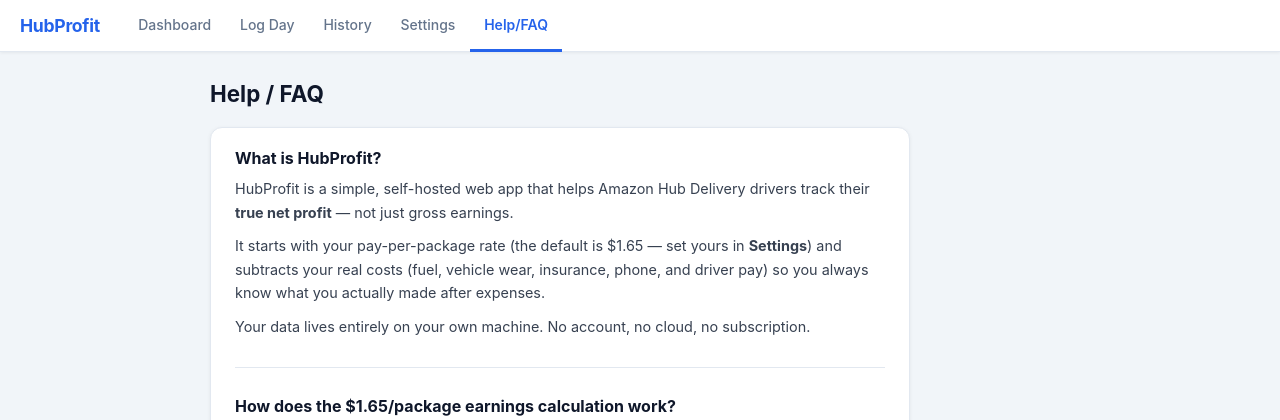
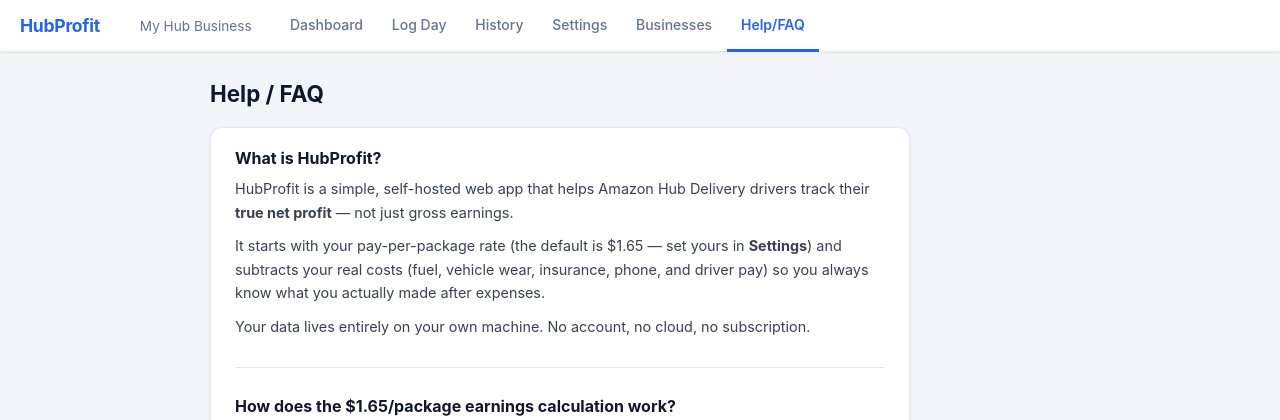
Before and after one commit to victorca0412-dev/hub-profit, a FastAPI app: page /help in a window 1280 px wide. Shown: the top 420 px of the page. Run offline with FastAPI, Linux system fonts and the light colour scheme; data comes from the database, SQL or seed files in the repository.

Commit message:
feat: scope every route to the active business, add switcher and management
Routes resolve the active business once through _active_business and
pass its id to every repo call. _ctx supplies the switcher's data to
every template so the header does not depend on each route remembering
to provide it.

_active_business is deliberately self-healing: if the stored id points
at a business that was archived or removed, it falls back to the first
active one and persists that. Otherwise one stale id would 500 every
page in the app with no way to fix it from the UI.

The switcher does not render at all with a single business, so nothing
changes for the users who have one. That path shows the business name
as plain text instead - which finally makes business_name visible
somewhere, closing bug E from the spec.

Co-Authored-By: Claude Opus 5 (1M context) <noreply@anthropic.com>

```diff
--- a/app/main.py
+++ b/app/main.py
@@ -11,7 +11,8 @@ from fastapi.staticfiles import StaticFiles
 from fastapi.templating import Jinja2Templates
 
 from app.db import init_db, get_conn
-from app import settings_repo, entries_repo, drivers_repo, periods, fueleconomy
+from app import (settings_repo, entries_repo, drivers_repo, businesses_repo,
+                 periods, fueleconomy)
 from app.validation import parse_date, parse_number, parse_int
 
 DB_PATH = os.environ.get("HUBPROFIT_DB", "data/hub.db")
@@ -23,6 +24,20 @@ app = FastAPI(title="HubProfit")
 app.mount("/static", StaticFiles(directory=BASE_DIR / "static"), name="static")
 templates = Jinja2Templates(directory=BASE_DIR / "templates")
 
+SETTINGS_NUMBERS = (
+    ("pay_per_package", "Pay per package"),
+    ("gas_price_per_gal", "Gas price per gallon"),
+    ("vehicle_mpg", "Fuel economy (MPG)"),
+)
+EXPENSE_KEYS = ("fuel", "vehicle_wear", "insurance", "phone", "driver")
+EXPENSE_LABELS = {
+    "fuel": "Fuel", "vehicle_wear": "Vehicle wear",
+    "insurance": "Insurance", "phone": "Phone / data",
+    "driver": "Driver pay",
+}
+LOG_FIELDS = ("date", "packages", "miles", "hours", "extra_expense",
+              "driver_id", "note")
+
 
 @contextmanager
 def get_db():
@@ -33,27 +48,62 @@ def get_db():
         conn.close()
 
 
-def _month_counts(conn, entries):
+# ── Active business ──────────────────────────────────────────────────
+
+def _active_business(conn):
+    """The business every request is scoped to.
+
+    Self-healing on purpose: if the stored id points at a business that
+    was archived or removed, fall back to the first active one and
+    persist that. Otherwise a single stale id would 500 every page in the
+    app with no way to fix it from the UI.
+    """
+    business = businesses_repo.get_business(
+        conn, settings_repo.get_active_business_id(conn))
+    if business is None or business["archived"]:
+        active = businesses_repo.list_businesses(conn)
+        if not active:
+            raise HTTPException(status_code=500,
+                                detail="No active business configured")
+        business = active[0]
+        settings_repo.set_active_business(conn, business["id"])
+    return business
+
+
+def _ctx(conn, **extra):
+    """Base template context. Every render merges this in."""
+    business = extra.pop("business", None) or _active_business(conn)
+    ctx = {
+        "business": business,
+        "businesses": businesses_repo.list_businesses(conn),
+        "settings": settings_repo.get_settings(conn),
+    }
+    ctx.update(extra)
+    return ctx
+
+
+def _month_counts(conn, entries, business_id):
     months = {e["date"][:7] for e in entries}
-    return {ym: entries_repo.distinct_workdays_in_month(conn, ym)
+    return {ym: entries_repo.distinct_workdays_in_month(conn, ym, business_id)
             for ym in months}
 
+
+# ── Dashboard ────────────────────────────────────────────────────────
 
 @app.get("/")
 def dashboard(request: Request, period: str = "week"):
     with get_db() as conn:
+        business = _active_business(conn)
         start, end = periods.range_for(period)
-        entries = entries_repo.list_entries(conn, start, end)
-        mdc = _month_counts(conn, entries)
+        entries = entries_repo.list_entries(conn, start, end, business["id"])
+        mdc = _month_counts(conn, entries, business["id"])
         agg = periods.aggregate(entries, month_day_counts=mdc)
-        s = settings_repo.get_settings(conn)
-    return templates.TemplateResponse(request, "dashboard.html", {
-        "agg": agg, "period": period, "settings": s, "active": "dashboard"})
+        return templates.TemplateResponse(request, "dashboard.html", _ctx(
+            conn, business=business, agg=agg, period=period,
+            active="dashboard"))
 
 
-LOG_FIELDS = ("date", "packages", "miles", "hours", "extra_expense",
-              "driver_id", "note")
-
+# ── Log Day ──────────────────────────────────────────────────────────
 
 def _log_values(entry=None, form=None):
     """String values for redisplaying the Log Day form.
@@ -74,22 +124,21 @@ def _log_values(entry=None, form=None):
     return values
 
 
-def _render_log(request, conn, entry, values, errors, status=200):
-    s = settings_repo.get_settings(conn)
-    cfg = settings_repo.get_expense_config(conn)
-    drivers = drivers_repo.list_drivers(conn, only_active=True)
+def _render_log(request, conn, business, entry, values, errors, status=200):
+    cfg = settings_repo.get_expense_config(conn, business["id"])
+    drivers = drivers_repo.list_drivers(conn, business["id"], only_active=True)
     if entry and entry["driver_id"] is not None and \
             not any(d["id"] == entry["driver_id"] for d in drivers):
         # Editing must not drop the day's assigned driver just because
         # they were later deactivated: keep them selectable.
-        assigned = drivers_repo.get_driver(conn, entry["driver_id"])
+        assigned = drivers_repo.get_driver(conn, entry["driver_id"],
+                                           business["id"])
         if assigned is not None:
             drivers.append(assigned)
-    return templates.TemplateResponse(request, "log_day.html", {
-        "settings": s, "expense_config": cfg, "drivers": drivers,
-        "today": date.today().isoformat(), "entry": entry,
-        "values": values, "errors": errors, "active": "log"},
-        status_code=status)
+    return templates.TemplateResponse(request, "log_day.html", _ctx(
+        conn, business=business, expense_config=cfg, drivers=drivers,
+        today=date.today().isoformat(), entry=entry, values=values,
+        errors=errors, active="log"), status_code=status)
 
 
 def _parse_log_form(form):
@@ -134,15 +183,16 @@ def _parse_log_form(form):
 @app.get("/log")
 def log_form(request: Request, edit: int | None = None):
     with get_db() as conn:
+        business = _active_business(conn)
         entry = None
         if edit is not None:
-            entry = entries_repo.get_entry(conn, edit)
+            entry = entries_repo.get_entry(conn, edit, business["id"])
             if entry is None:
                 raise HTTPException(status_code=404, detail="Entry not found")
         values = _log_values(entry=entry)
         if entry is None:
             values["date"] = date.today().isoformat()
-        return _render_log(request, conn, entry, values, {})
+        return _render_log(request, conn, business, entry, values, {})
 
 
 @app.post("/log")
@@ -150,10 +200,11 @@ async def log_submit(request: Request):
     form = await request.form()
     data, errors = _parse_log_form(form)
     with get_db() as conn:
+        business = _active_business(conn)
         if errors:
-            return _render_log(request, conn, None,
+            return _render_log(request, conn, business, None,
                                _log_values(form=form), errors, status=400)
-        entries_repo.create_entry(conn, data)
+        entries_repo.create_entry(conn, data, business["id"])
     return RedirectResponse("/", status_code=303)
 
 
@@ -162,42 +213,49 @@ async def log_update(request: Request, entry_id: int):
     form = await request.form()
     data, errors = _parse_log_form(form)
     with get_db() as conn:
-        entry = entries_repo.get_entry(conn, entry_id)
+        business = _active_business(conn)
+        entry = entries_repo.get_entry(conn, entry_id, business["id"])
         if entry is None:
             raise HTTPException(status_code=404, detail="Entry not found")
         if errors:
-            return _render_log(request, conn, entry,
+            return _render_log(request, conn, business, entry,
                                _log_values(entry=entry, form=form),
                                errors, status=400)
-        entries_repo.update_entry(conn, entry_id, data)
+        entries_repo.update_entry(conn, entry_id, data, business["id"])
     return RedirectResponse("/history", status_code=303)
 
+
+# ── History ──────────────────────────────────────────────────────────
 
 @app.get("/history")
 def history(request: Request, period: str = "all"):
     with get_db() as conn:
+        business = _active_business(conn)
         start, end = periods.range_for(period)
-        entries = entries_repo.list_entries(conn, start, end)
-        mdc = _month_counts(conn, entries)
+        entries = entries_repo.list_entries(conn, start, end, business["id"])
+        mdc = _month_counts(conn, entries, business["id"])
         rows = [{**r["entry"], "computed": r["computed"]}
                 for r in periods.computed_entries(entries, mdc)]
-    return templates.TemplateResponse(request, "history.html", {
-        "rows": rows, "period": period, "active": "history"})
+        return templates.TemplateResponse(request, "history.html", _ctx(
+            conn, business=business, rows=rows, period=period,
+            active="history"))
 
 
 @app.post("/history/delete/{entry_id}")
 def history_delete(entry_id: int):
     with get_db() as conn:
-        entries_repo.delete_entry(conn, entry_id)
+        business = _active_business(conn)
+        entries_repo.delete_entry(conn, entry_id, business["id"])
     return RedirectResponse("/history", status_code=303)
 
 
 @app.get("/history.csv")
 def history_csv(period: str = "all"):
     with get_db() as conn:
+        business = _active_business(conn)
         start, end = periods.range_for(period)
-        entries = entries_repo.list_entries(conn, start, end)
-        mdc = _month_counts(conn, entries)
+        entries = entries_repo.list_entries(conn, start, end, business["id"])
+        mdc = _month_counts(conn, entries, business["id"])
         rows = periods.computed_entries(entries, mdc)
     buf = io.StringIO()
     w = csv.writer(buf)
@@ -214,39 +272,29 @@ def history_csv(period: str = "all"):
         headers={"Content-Disposition": "attachment; filename=hubprofit.csv"})
 
 
-SETTINGS_NUMBERS = (
-    ("pay_per_package", "Pay per package"),
-    ("gas_price_per_gal", "Gas price per gallon"),
-    ("vehicle_mpg", "Fuel economy (MPG)"),
-)
-EXPENSE_KEYS = ("fuel", "vehicle_wear", "insurance", "phone", "driver")
-EXPENSE_LABELS = {
-    "fuel": "Fuel", "vehicle_wear": "Vehicle wear",
-    "insurance": "Insurance", "phone": "Phone / data",
-    "driver": "Driver pay",
-}
+# ── Settings ─────────────────────────────────────────────────────────
+
+def _stored_settings_values(conn, business):
+    s = settings_repo.get_settings(conn)
+    return {"pay_per_package": str(business["pay_per_package"]),
+            "gas_price_per_gal": str(s["gas_price_per_gal"]),
+            "vehicle_mpg": str(s["vehicle_mpg"])}
 
 
-def _render_settings(request, conn, values, errors, status=200):
-    s = settings_repo.get_settings(conn)
-    cfg = settings_repo.get_expense_config(conn)
-    drivers = drivers_repo.list_drivers(conn)
-    return templates.TemplateResponse(request, "settings.html", {
-        "settings": s, "expense_config": cfg, "drivers": drivers,
-        "values": values, "errors": errors, "active": "settings"},
-        status_code=status)
-
-
-def _stored_settings_values(conn):
-    s = settings_repo.get_settings(conn)
-    return {k: str(s[k]) for k, _ in SETTINGS_NUMBERS}
+def _render_settings(request, conn, business, values, errors, status=200):
+    cfg = settings_repo.get_expense_config(conn, business["id"])
+    drivers = drivers_repo.list_drivers(conn, business["id"])
+    return templates.TemplateResponse(request, "settings.html", _ctx(
+        conn, business=business, expense_config=cfg, drivers=drivers,
+        values=values, errors=errors, active="settings"), status_code=status)
 
 
 @app.get("/settings")
 def settings_page(request: Request):
     with get_db() as conn:
-        return _render_settings(request, conn,
-                                _stored_settings_values(conn), {})
+        business = _active_business(conn)
+        return _render_settings(request, conn, business,
+                                _stored_settings_values(conn, business), {})
 
 
 @app.post("/settings")
@@ -269,37 +317,48 @@ async def settings_save(request: Request):
         expenses[key] = (bool(form.get(f"exp_{key}_enabled")), amount or 0.0)
 
     with get_db() as conn:
+        business = _active_business(conn)
         if errors:
             # Nothing is written when anything is wrong. A partial save
             # would leave the rate and the costs disagreeing about which
             # submission they came from.
             values = {k: (form.get(k) or "") for k, _ in SETTINGS_NUMBERS}
-            return _render_settings(request, conn, values, errors, status=400)
+            return _render_settings(request, conn, business, values, errors,
+                                    status=400)
         settings_repo.update_settings(conn, {
-            "business_name": form.get("business_name", ""),
             "vehicle_year": form.get("vehicle_year", ""),
             "vehicle_make": form.get("vehicle_make", ""),
             "vehicle_model": form.get("vehicle_model", ""),
             "track_hours": 1 if form.get("track_hours") else 0,
+            "gas_price_per_gal": numbers["gas_price_per_gal"],
+            "vehicle_mpg": numbers["vehicle_mpg"],
+        })
+        businesses_repo.update_business(conn, business["id"], {
+            "name": (form.get("business_name") or "").strip()
+                    or business["name"],
+            "pay_per_package": numbers["pay_per_package"],
             "drivers_enabled": 1 if form.get("drivers_enabled") else 0,
-            **numbers,
         })
         for key, (enabled, amount) in expenses.items():
             settings_repo.update_expense_config(
-                conn, key, enabled=enabled, amount=amount)
+                conn, business["id"], key, enabled=enabled, amount=amount)
     return RedirectResponse("/settings", status_code=303)
 
+
+# ── Drivers ──────────────────────────────────────────────────────────
 
 @app.post("/settings/drivers")
 async def driver_add(request: Request):
     form = await request.form()
     name = (form.get("name") or "").strip()
     with get_db() as conn:
+        business = _active_business(conn)
         if not name:
             return _render_settings(
-                request, conn, _stored_settings_values(conn),
+                request, conn, business,
+                _stored_settings_values(conn, business),
                 {"driver_name": "Driver name is required."}, status=400)
-        drivers_repo.add_driver(conn, name)
+        drivers_repo.add_driver(conn, name, business["id"])
     return RedirectResponse("/settings", status_code=303)
 
 
@@ -308,11 +367,14 @@ async def driver_rename(request: Request, driver_id: int):
     form = await request.form()
     name = (form.get("name") or "").strip()
     with get_db() as conn:
+        business = _active_business(conn)
         if not name:
             return _render_settings(
-                request, conn, _stored_settings_values(conn),
+                request, conn, business,
+                _stored_settings_values(conn, business),
                 {"driver_name": "Driver name is required."}, status=400)
-        if not drivers_repo.rename_driver(conn, driver_id, name):
+        if not drivers_repo.rename_driver(conn, driver_id, name,
+                                          business["id"]):
             raise HTTPException(status_code=404, detail="Driver not found")
     return RedirectResponse("/settings", status_code=303)
 
@@ -321,16 +383,92 @@ async def driver_rename(request: Request, driver_id: int):
 async def driver_set_active(request: Request, driver_id: int):
     form = await request.form()
     with get_db() as conn:
-        if drivers_repo.get_driver(conn, driver_id) is None:
+        business = _active_business(conn)
+        if drivers_repo.get_driver(conn, driver_id, business["id"]) is None:
             raise HTTPException(status_code=404, detail="Driver not found")
         drivers_repo.set_driver_active(
-            conn, driver_id, form.get("active") == "1")
+            conn, driver_id, form.get("active") == "1", business["id"])
     return RedirectResponse("/settings", status_code=303)
 
 
+# ── Businesses ───────────────────────────────────────────────────────
+
+@app.post("/business/switch")
+async def business_switch(request: Request):
+    form = await request.form()
+    business_id, err = parse_int(form.get("business_id"), label="Business")
+    with get_db() as conn:
+        if err or businesses_repo.get_business(conn, business_id) is None:
+            raise HTTPException(status_code=404, detail="Business not found")
+        settings_repo.set_active_business(conn, business_id)
+    back = request.headers.get("referer") or "/"
+    return RedirectResponse(back, status_code=303)
+
+
+def _render_businesses(request, conn, errors, status=200):
+    return templates.TemplateResponse(request, "businesses.html", _ctx(
+        conn, all_businesses=businesses_repo.list_businesses(
+            conn, include_archived=True),
+        errors=errors, active="businesses"), status_code=status)
+
+
+@app.get("/businesses")
+def businesses_page(request: Request):
+    with get_db() as conn:
+        return _render_businesses(request, conn, {})
+
+
+@app.post("/businesses")
+async def business_create(request: Request):
+    form = await request.form()
+    name = (form.get("name") or "").strip()
+    with get_db() as conn:
+        if not name:
+            return _render_businesses(
+                request, conn, {"name": "Business name is required."},
+                status=400)
+        # Deliberately does not switch to the new business - the user
+        # switches when they mean to.
+        businesses_repo.create_business(conn, name)
+    return RedirectResponse("/businesses", status_code=303)
+
+
+@app.post("/businesses/{business_id}/rename")
+async def business_rename(request: Request, business_id: int):
+    form = await request.form()
+    name = (form.get("name") or "").strip()
+    with get_db() as conn:
+        if not name:
+            return _render_businesses(
+                request, conn, {"name": "Business name is required."},
+                status=400)
+        if not businesses_repo.rename_business(conn, business_id, name):
+            raise HTTPException(status_code=404, detail="Business not found")
+    return RedirectResponse("/businesses", status_code=303)
+
+
+@app.post("/businesses/{business_id}/archive")
+async def business_archive(request: Request, business_id: int):
+    form = await request.form()
+    archived = form.get("archived") == "1"
+    with get_db() as conn:
+        if businesses_repo.get_business(conn, business_id) is None:
+            raise HTTPException(status_code=404, detail="Business not found")
+        try:
+            businesses_repo.set_archived(conn, business_id, archived)
+        except businesses_repo.ActiveBusinessError as exc:
+            return _render_businesses(request, conn, {"archive": str(exc)},
+                                      status=400)
+    return RedirectResponse("/businesses", status_code=303)
+
+
+# ── Help & vehicle API ───────────────────────────────────────────────
+
 @app.get("/help")
 def help_page(request: Request):
-    return templates.TemplateResponse(request, "help.html", {"active": "help"})
+    with get_db() as conn:
+        return templates.TemplateResponse(request, "help.html",
+                                          _ctx(conn, active="help"))
 
 
 @app.get("/api/makes")
--- a/app/static/app.css
+++ b/app/static/app.css
@@ -572,3 +572,37 @@ button.btn { font-family: inherit; }
 }
 .driver-row form { display: flex; gap: 0.5rem; margin: 0; }
 .driver-add { display: flex; gap: 0.5rem; margin-top: 0.75rem; }
+
+/* ── Business switcher ── */
+.business-switcher { margin: 0 0 0 1rem; display: inline-flex; }
+.business-switcher select {
+  font-size: 0.85rem;
+  padding: 0.25rem 0.5rem;
+  border-radius: 6px;
+  border: 1px solid #cbd5e1;
+  background: #fff;
+}
+.business-name {
+  margin-left: 1rem;
+  font-size: 0.85rem;
+  color: #64748b;
+}
+
+/* ── Manage businesses ── */
+.business-row {
+  display: flex;
+  align-items: center;
+  gap: 0.75rem;
+  padding: 0.6rem 0;
+  border-bottom: 1px solid #f1f5f9;
+}
+.business-row form { display: flex; gap: 0.5rem; margin: 0; }
+.business-row.is-archived { opacity: 0.55; }
+.business-add { display: flex; gap: 0.5rem; margin-top: 1rem; }
+.badge {
+  font-size: 0.7rem;
+  background: #dbeafe;
+  color: #1d4ed8;
+  padding: 0.15rem 0.5rem;
+  border-radius: 999px;
+}
--- a/app/templates/base.html
+++ b/app/templates/base.html
@@ -9,11 +9,26 @@
 <body>
 <header class="site-header">
   <span class="brand">HubProfit</span>
+  {# One business: just show the name. The switcher would be a dropdown
+     with a single option, which is noise for the majority of users. #}
+  {% if businesses and businesses|length > 1 %}
+  <form method="post" action="/business/switch" class="business-switcher">
+    <select name="business_id" onchange="this.form.submit()">
+      {% for b in businesses %}
+      <option value="{{ b.id }}" {{ 'selected' if b.id == business.id }}>{{ b.name }}</option>
+      {% endfor %}
+    </select>
+    <noscript><button type="submit" class="btn btn-sm btn-ghost">Switch</button></noscript>
+  </form>
+  {% elif business %}
+  <span class="business-name">{{ business.name }}</span>
+  {% endif %}
   <nav class="tabs">
     <a href="/" class="{{ 'on' if active=='dashboard' else '' }}">Dashboard</a>
     <a href="/log" class="{{ 'on' if active=='log' else '' }}">Log Day</a>
     <a href="/history" class="{{ 'on' if active=='history' else '' }}">History</a>
     <a href="/settings" class="{{ 'on' if active=='settings' else '' }}">Settings</a>
+    <a href="/businesses" class="{{ 'on' if active=='businesses' else '' }}">Businesses</a>
     <a href="/help" class="{{ 'on' if active=='help' else '' }}">Help/FAQ</a>
   </nav>
 </header>
--- a/app/templates/log_day.html
+++ b/app/templates/log_day.html
@@ -5,7 +5,7 @@
 
 {# Config blob for app.js live estimate #}
 <div id="log-config" hidden
-  data-pay-per-package="{{ settings.pay_per_package }}"
+  data-pay-per-package="{{ business.pay_per_package }}"
   data-vehicle-mpg="{{ settings.vehicle_mpg }}"
   data-gas-price="{{ settings.gas_price_per_gal }}"
   data-fuel-enabled="{{ '1' if expense_config.get('fuel', {}).get('enabled') else '0' }}">
@@ -73,7 +73,7 @@
         {% if errors.extra_expense %}<p class="field-error">{{ errors.extra_expense }}</p>{% endif %}
       </div>
 
-      {% if settings.drivers_enabled %}
+      {% if business.drivers_enabled %}
       <div class="field">
         <label for="inp-driver">Driver</label>
         <select id="inp-driver" name="driver_id">
--- a/app/templates/settings.html
+++ b/app/templates/settings.html
@@ -19,7 +19,7 @@
       <div class="field">
         <label for="business_name">Business name</label>
         <input type="text" id="business_name" name="business_name"
-               value="{{ settings.business_name }}" placeholder="Your business name">
+               value="{{ business.name }}" placeholder="Your business name">
       </div>
       <div class="field">
         <label for="pay_per_package">Pay per package ($)</label>
@@ -123,7 +123,7 @@
       </label>
       <label class="check-label">
         <input type="checkbox" name="drivers_enabled" value="1"
-               {{ 'checked' if settings.drivers_enabled }}>
+               {{ 'checked' if business.drivers_enabled }}>
         Enable multi-driver mode (adds a Driver dropdown to Log Day)
       </label>
     </div>
@@ -141,7 +141,7 @@
 {# ── Drivers ──
    Deliberately outside the settings form: each row is its own form and
    HTML does not allow nested forms. #}
-{% if settings.drivers_enabled %}
+{% if business.drivers_enabled %}
 <div class="card settings-section">
   <div class="settings-section-title">Drivers</div>
   <p class="hint">
```
Also changed, not shown: app/templates/businesses.html (added, +46 -0 lines), tests/test_app_smoke.py (+152 -10 lines).
